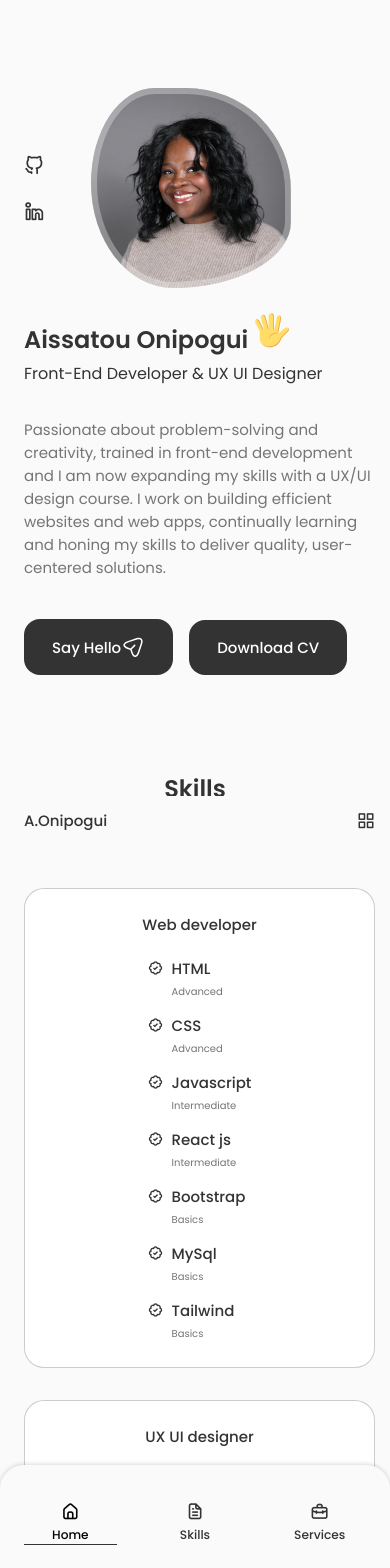
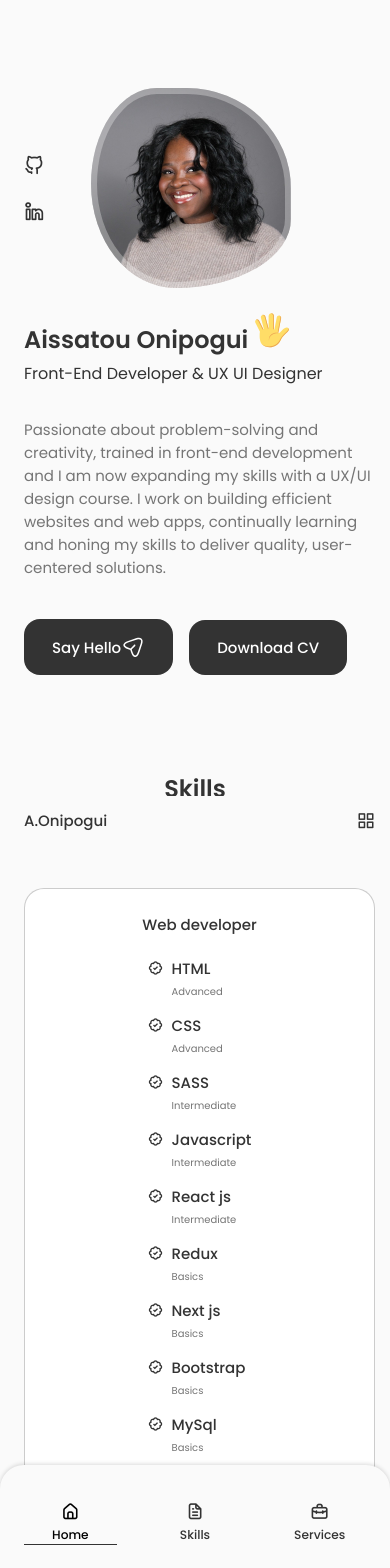
Before and after one commit to aissahoney/a_onipogui_portfolio, a React (Create React App) app: page / in a window 390 px wide. Shown: the top 1568 px of the page. Built offline with nearby package versions, Linux system fonts and the light colour scheme; a web font is replaced by a local one.

Commit message:
media query portfolio

```diff
--- a/src/components/Skills/Frontend.jsx
+++ b/src/components/Skills/Frontend.jsx
@@ -13,7 +13,6 @@
                             <h3 className="skills_name">
                                 HTML
                             </h3>
-
                             <span className="skills_level">
                                 Advanced
                             </span>
@@ -23,14 +22,25 @@
                 <div className="skills_group">
                     <div className="skills_data">
                         <i class='bx bx-badge-check' ></i>
-
                         <div>
                             <h3 className="skills_name">
                                 CSS
                             </h3>
-
                             <span className="skills_level">
                             Advanced
+                            </span>
+                        </div>
+                    </div>
+                </div>
+                <div className="skills_group">
+                    <div className="skills_data">
+                        <i class='bx bx-badge-check' ></i>
+                        <div>
+                            <h3 className="skills_name">
+                                SASS
+                            </h3>
+                            <span className="skills_level">
+                            Intermediate
                             </span>
                         </div>
                     </div>
@@ -59,6 +69,34 @@
                             </h3>
                             <span className="skills_level">
                             Intermediate
+                            </span>
+                        </div>
+                    </div>
+                </div>
+                <div className="skills_group">
+                    <div className="skills_data">
+                        <i class='bx bx-badge-check' ></i>
+
+                        <div>
+                            <h3 className="skills_name">
+                                Redux
+                            </h3>
+                            <span className="skills_level">
+                            Basics
+                            </span>
+                        </div>
+                    </div>
+                </div>
+                <div className="skills_group">
+                    <div className="skills_data">
+                        <i class='bx bx-badge-check' ></i>
+
+                        <div>
+                            <h3 className="skills_name">
+                                Next js
+                            </h3>
+                            <span className="skills_level">
+                            Basics
                             </span>
                         </div>
                     </div>
```
